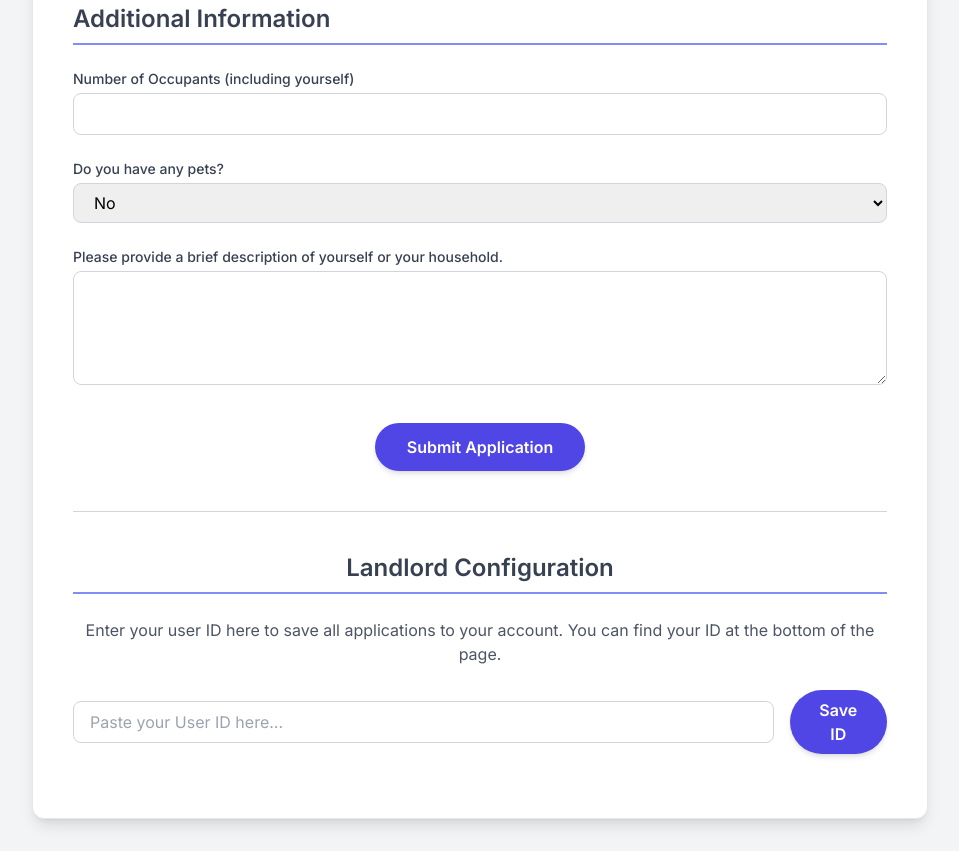
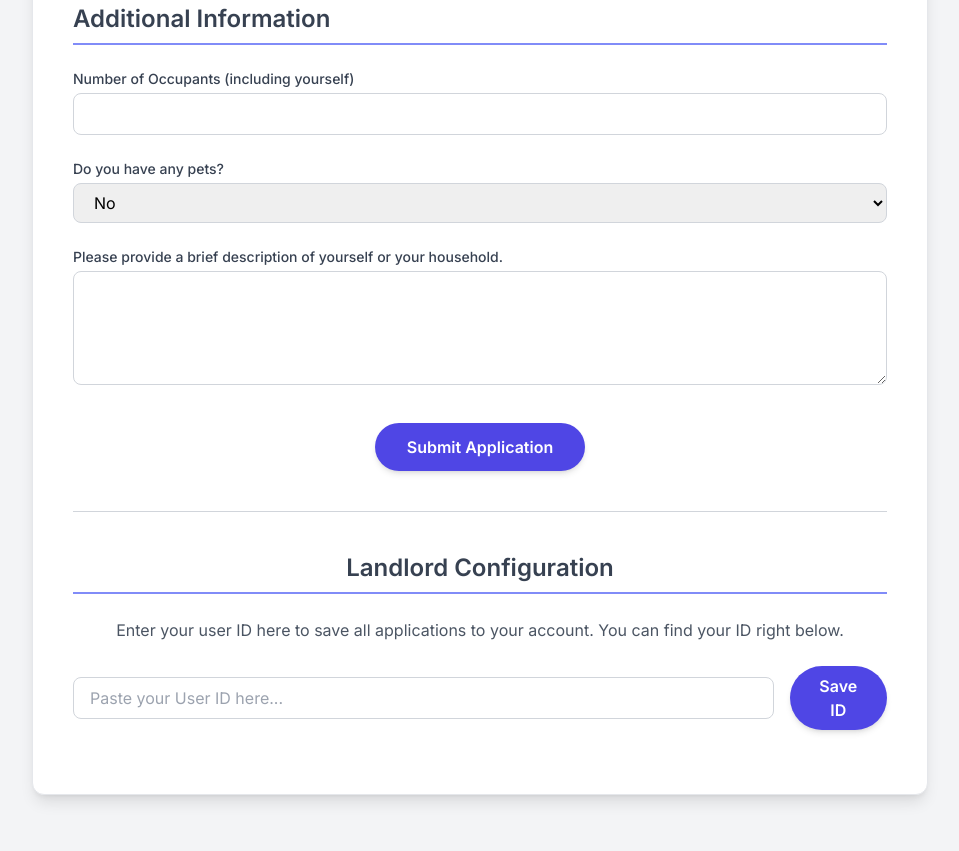
Before and after one commit to drheldon250/Condo-rental-application, a plain HTML site: page index.html in a window 1280 px wide. Shown: the part 1344-2195 px from the top of the page, without its empty margins (160-1119 px from the left). After the commit the page ends 2171 px from the top, so only its background shows below. Drawn offline with nearby package versions, Linux system fonts and the light colour scheme; no server answers.

Commit message:
Update index.html

```diff
--- a/index.html
+++ b/index.html
@@ -392,7 +392,7 @@
             <!-- Landlord Configuration Section -->
             <div id="configure-id-section" class="space-y-6">
                 <h2 class="text-2xl font-semibold text-gray-700 pb-2 border-b-2 border-indigo-400 text-center">Landlord Configuration</h2>
-                <p class="text-center text-gray-600">Enter your user ID here to save all applications to your account. You can find your ID at the bottom of the page.</p>
+                <p class="text-center text-gray-600">Enter your user ID here to save all applications to your account. You can find your ID right below.</p>
                 <p id="user-id-display" class="text-center text-sm font-medium text-indigo-600 my-4"></p>
                 <div class="flex flex-col sm:flex-row items-center space-y-4 sm:space-y-0 sm:space-x-4">
                     <input type="text" id="landlord-id-input" placeholder="Paste your User ID here..." class="w-full px-4 py-2 rounded-lg border border-gray-300 focus:outline-none focus:ring-2 focus:ring-indigo-500 transition duration-150">
```
